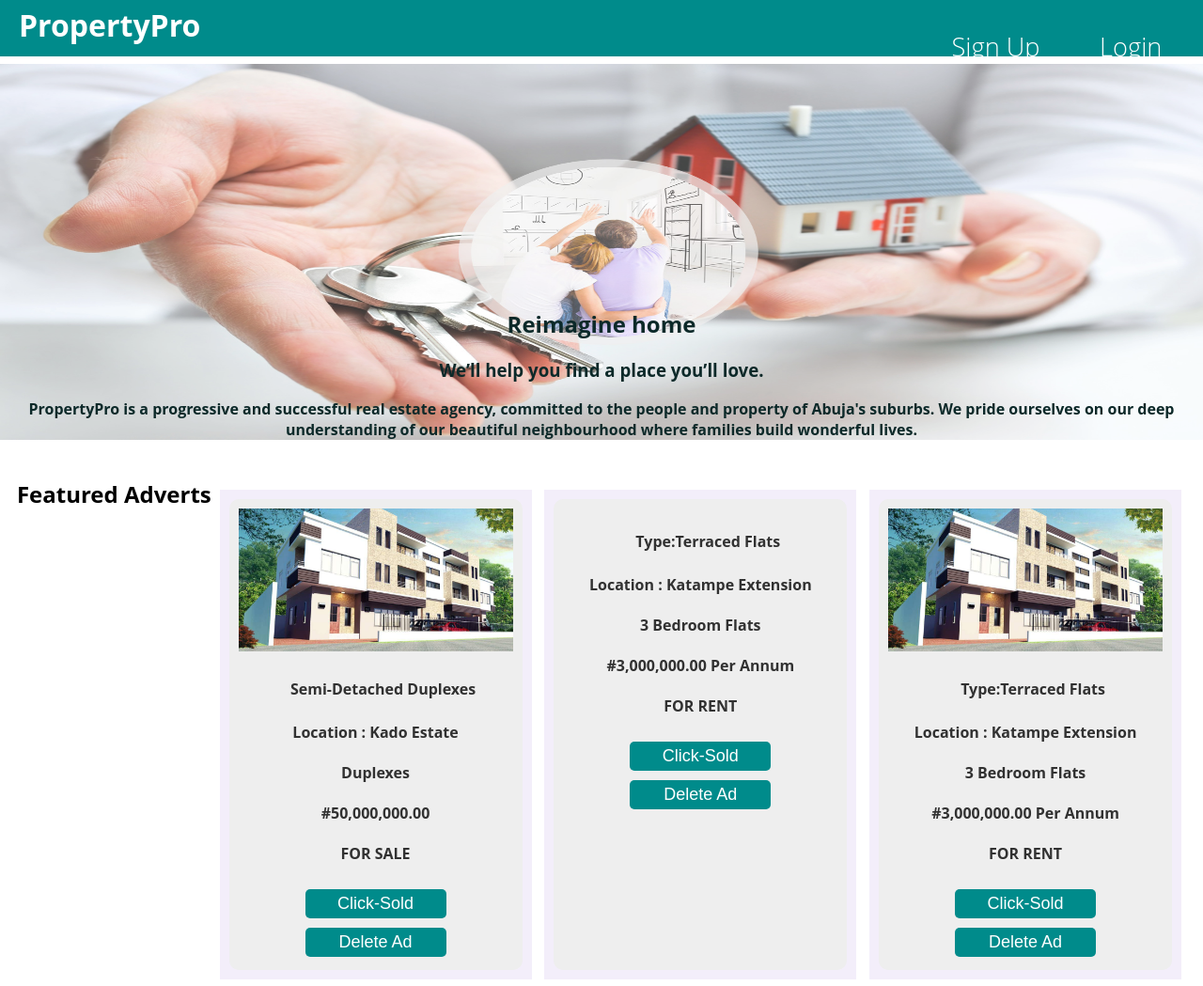
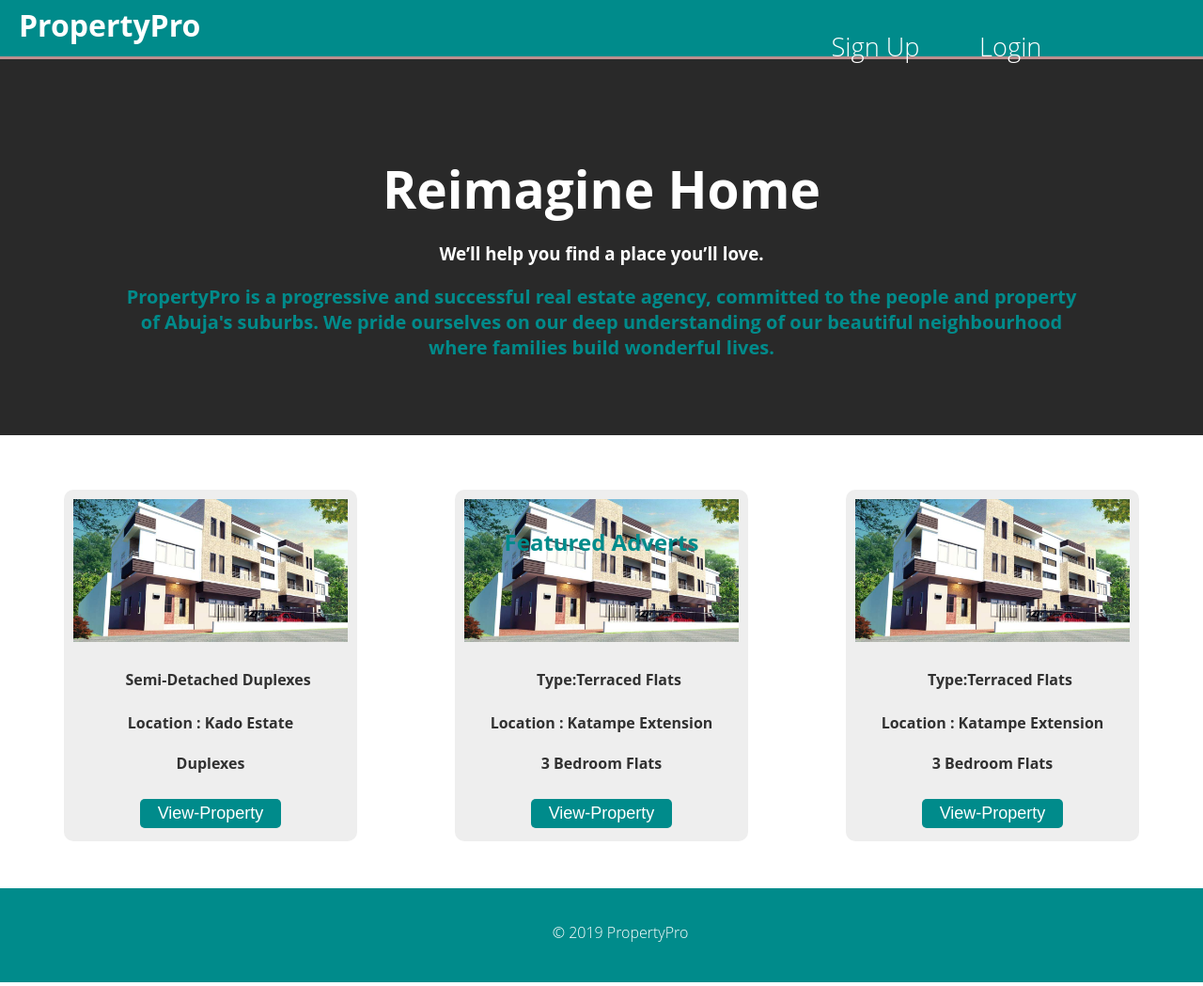
Before and after one commit to markeu/property-pro, a plain HTML site: page index.html in a window 1280 px wide. Shown: the top 1049 px of the page at 94% size. Drawn offline with Linux system fonts and the light colour scheme.

Commit message:
feature(gh-pages): update gh-pages

```diff
--- a/css/agent-ads.css
+++ b/css/agent-ads.css
@@ -189,13 +189,18 @@ option {
 .menu-button {
 	width: 100%;
 	text-align: center;
+	display: 100%;
 }
 
+.menu-button .sold{
+color:rgba(248, 151, 151, 0.87);
+}
+/**
 .menu-button {
 	display: 100%;
 	text-align: center;
 }
-
+**/
 #property-name {
 	padding: 0.5em;
 }
--- a/css/main.css
+++ b/css/main.css
@@ -4,23 +4,10 @@ body {
 	margin: 0 !important;
 }
 
-
-.index-container {
-    position: relative;
-}
-
-.index-container img{
-    width:100%;
-    height: 400px;
-    z-index: -1;
-    opacity: 0.8;
-}
-.index-content{
- position: absolute;
- text-align: center;
- top: 60%;
- color:#0c2929;
- font-weight: 700;
+.container{
+    width: 80%;
+    margin: auto;
+    overflow: hidden
 }
 
 /*header*/
@@ -30,6 +17,7 @@ header{
     color: #fff;
     width: 100%;
     height: 60px;
+    border-bottom: #bc8f8f 3px solid;
 }
 
 header a{
@@ -64,10 +52,54 @@ header nav{
     float:right;
     margin-top: 15px;
 }
+header .selected a{
+    color: #e5534e;
+    font-weight: bold;
+}
 
 header a:hover{
     color:#cccc;
     font-weight: bold;
+
+}
+
+/* CONTENT */
+.menu-container h2{
+    position: absolute;
+    z-index: 999;
+    margin: 0 auto;
+    left: 0;
+    right: 0;
+    top: 70%;
+    text-align: center;
+    width: 60%;
+    color:#008b8b;
+
+}
+
+
+
+.content{
+    min-height: 400px;
+    background-color: rgb(41, 41, 41);
+    width: 100%;
+    height: 100%;
+    text-align: center;
+    color: #fff;
+
+}
+
+
+.content h1{
+    margin-top: 100px;
+    font-size: 55px;
+    margin-bottom: 10px;
+}
+
+.content p{
+     font-size: 20px;
+     color:#008b8b;
+     font-weight:bold;
 
 }
 
--- a/css/view-property-ads.css
+++ b/css/view-property-ads.css
@@ -32,7 +32,7 @@ body {
 	text-decoration: none;
 	color: #fff;
 	margin-right: 10px;
-	font-size: 90%;
+	font-size: 70%;
 	padding-right: 0.5em;
 }
 
--- a/index.html
+++ b/index.html
@@ -6,7 +6,7 @@
 	<meta name="viewport" content="width=device-width, initial-scale=1.0">
 	<meta http-equiv="X-UA-Compatible" content="ie=edge">
     <link rel="stylesheet" href="css/main.css">
-    <link rel="stylesheet" href="css/agent-ads.css">
+    <link rel="stylesheet" href="css/view-property-ads.css">
 	<link href="https://fonts.googleapis.com/css" rel="stylesheet">
 	<title>PropertyPro | Sign In</title>
 	<link rel="icon" href="images/image.png">
@@ -26,41 +26,37 @@
             </nav>
         </div>
     </header>
-    <section>
-        <div class="index-container" >
-            <img src="./images/hus.jpg">
-            <div class="index-content">
-                <h1>Reimagine home</h1>
+    <section class="content">
+        <div class="container">
+            <div>
+                <h1>Reimagine Home</h1>
                 <h3>We’ll help you find a place you’ll love.</h3>
                 <p>PropertyPro is a progressive and successful real estate agency, committed to the people and property of Abuja's suburbs. We pride ourselves on our deep understanding of our beautiful neighbourhood where families build wonderful lives.</p>
             </div>
         </div>
+    </section>
         <div class="menu-container">
-            <h1>Featured Adverts</h1>
+                <h2>Featured Adverts</h2>
 			        <div class="menu-items">
 				        <div class="column">
 					        <img src="images/4bdt.jpg" alt="Duplexes">
-					<p id="property-name" class="property-details">Semi-detached Duplexes</p>					<p class="property-details">Location : Kado Estate</p>
+                            <p id="property-name" class="property-details">Semi-detached Duplexes</p>
+                            <p class="property-details">Location : Kado Estate</p>
 					        <p class="property-details">Duplexes</p>
-					<p class="property-details">#50,000,000.00</p>
-					<p class="property-details">FOR SALE</p>
 					    <div class="menu-button">
-						<button>Click-Sold</button>
-						<button>Delete Ad</button>
+						    <button>View-Property</button>
 					    </div>
 				        </div>
                     </div>
 
                     <div class="menu-items">
                         <div class="column">
+                            <img src="images/4bdt.jpg" alt="duplexes">
                             <p id="property-name" class="property-details">Type:Terraced Flats</p>
                             <p class="property-details">Location : Katampe Extension</p>
                             <p class="property-details">3 Bedroom Flats</p>
-                        <p class="property-details">#3,000,000.00 Per Annum</p>
-                        <p class="property-details">FOR RENT</p>
                         <div class="menu-button">
-                            <button>Click-Sold</button>
-                            <button>Delete Ad</button>
+                            <button>View-Property</button>
                         </div>
                         </div>
                     </div>
@@ -71,15 +67,13 @@
 					        <p id="property-name" class="property-details">Type:Terraced Flats</p>
 				    	    <p class="property-details">Location : Katampe Extension</p>
 					        <p class="property-details">3 Bedroom Flats</p>
-				    	<p class="property-details">#3,000,000.00 Per Annum</p>
-					<p class="property-details">FOR RENT</p>
 					    <div class="menu-button">
-						<button>Click-Sold</button>
-						<button>Delete Ad</button>
+                            <button>View-Property</button>
 					    </div>
 				        </div>
 			        </div>
         </div>
+
     <footer class="footer-main">
         <p> &copy; 2019 PropertyPro</p>
     </footer>
```
Also changed, not shown: agent-ads.html (+12 -12 lines), css/post-property-advert.css (+6 -1 lines), post-property-ad.html (+2 -1 lines). Lines whose indentation alone changed are shown as unchanged.
